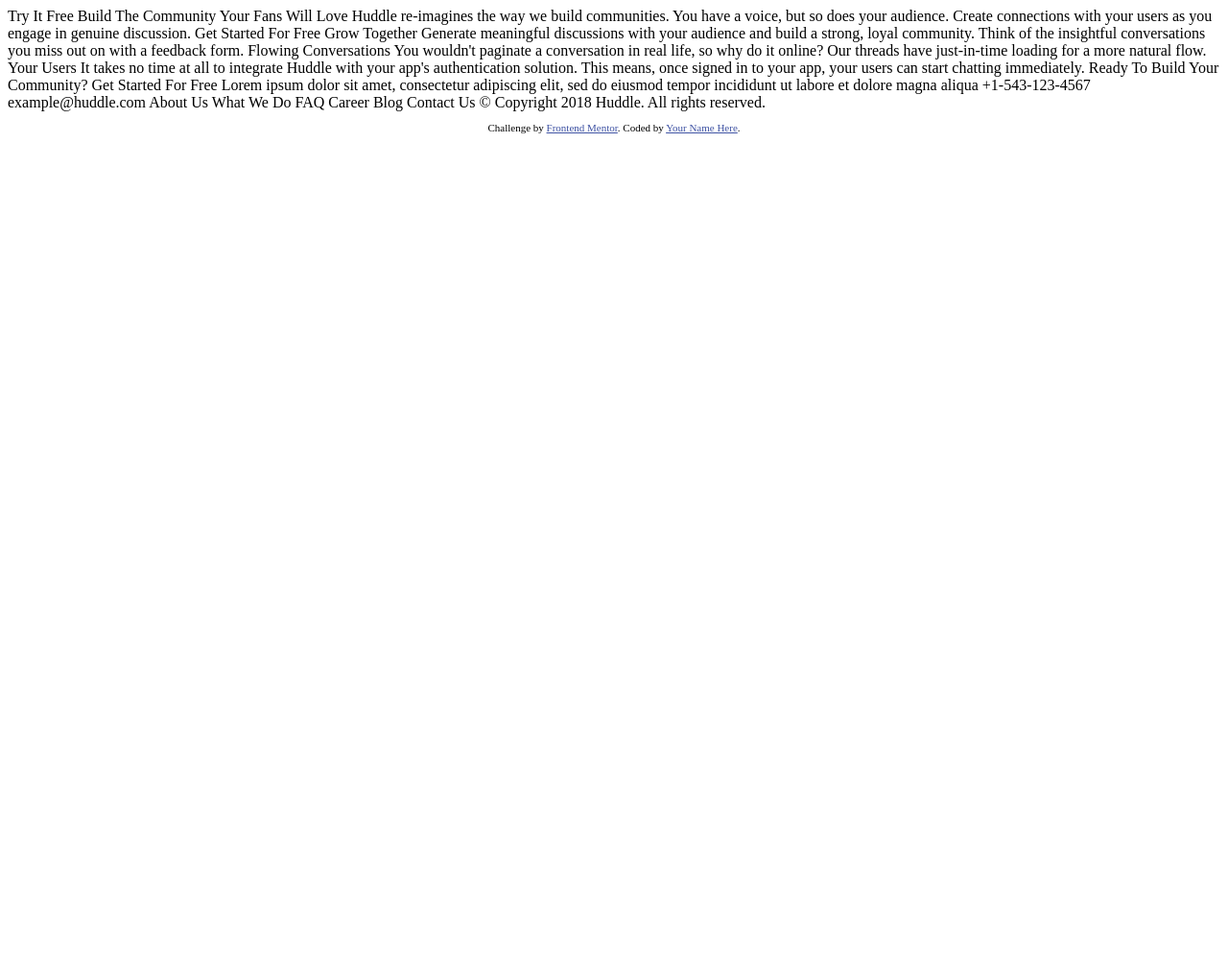
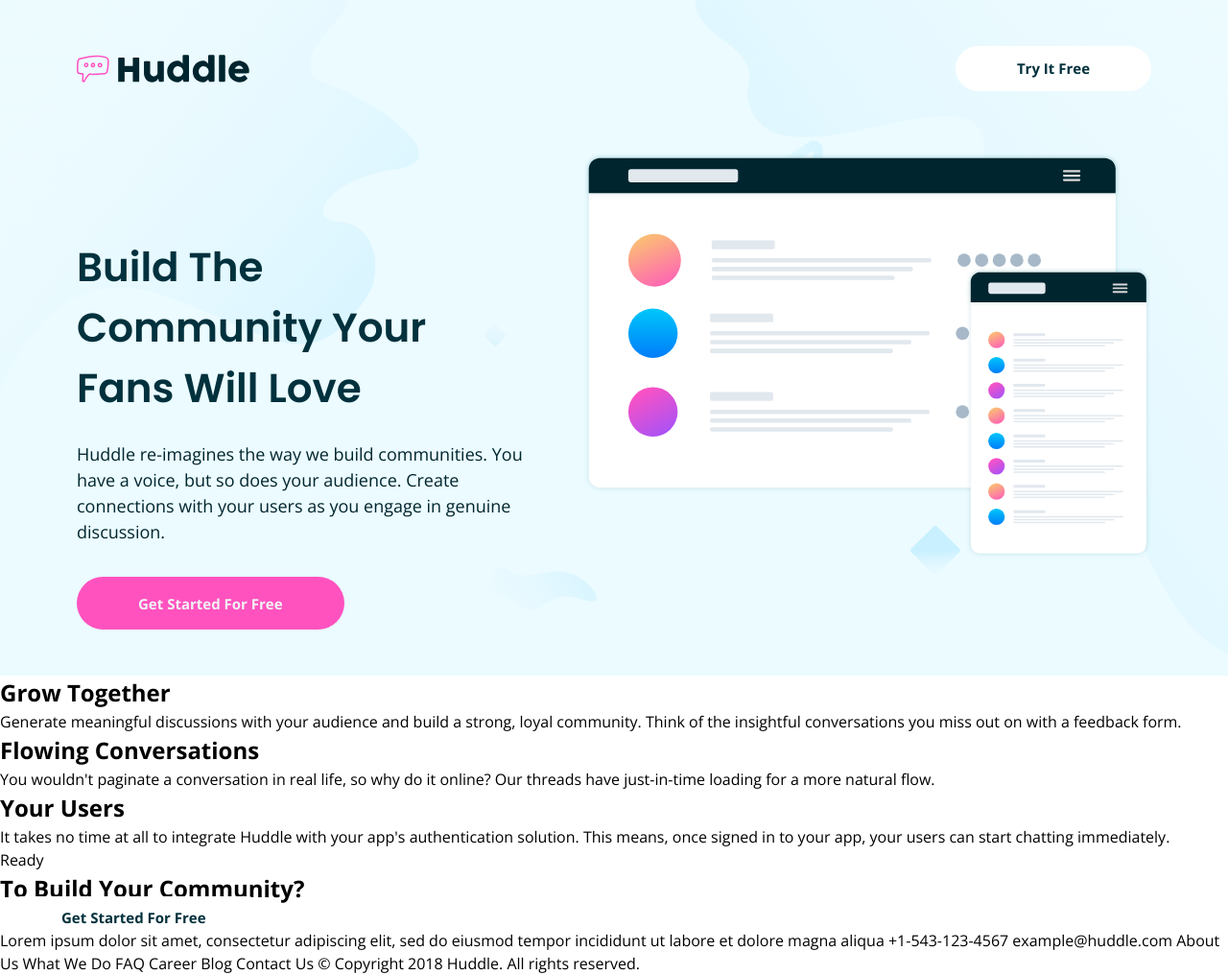
Before and after one commit to VandenBruel-David/huddle-landing-page, a plain HTML site: page index.html in a window 1280 px wide. Shown: the whole page at 96% size. Before the commit the page ends 800 px from the top, so only its background shows below. Drawn offline with nearby package versions, Linux system fonts and the light colour scheme.

Commit message:
made the header

```diff
--- a/index.html
+++ b/index.html
@@ -1,70 +1,86 @@
 <!DOCTYPE html>
 <html lang="en">
   <head>
-  <meta charset="UTF-8">
-  <meta name="viewport" content="width=device-width, initial-scale=1.0"> <!-- displays site properly based on user's device -->
-
-  <link rel="icon" type="image/png" sizes="32x32" href="./images/favicon-32x32.png">
-
-  <title>Frontend Mentor | Huddle landing page with alternating feature blocks</title>
-
-  <!-- Feel free to remove these styles or customise in your own stylesheet 👍 -->
-  <style>
-    .attribution { font-size: 11px; text-align: center; }
-    .attribution a { color: hsl(228, 45%, 44%); }
-  </style>
+    <meta charset="UTF-8" />
+    <meta name="viewport" content="width=device-width, initial-scale=1.0" />
+    <!-- displays site properly based on user's device -->
+    <link rel="stylesheet" href="styles.css" />
+    <link
+      rel="icon"
+      type="image/png"
+      sizes="32x32"
+      href="./images/favicon-32x32.png"
+    />
+    <link rel="preconnect" href="https://fonts.googleapis.com" />
+    <link rel="preconnect" href="https://fonts.gstatic.com" crossorigin />
+    <link
+      href="https://fonts.googleapis.com/css2?family=Open+Sans:wght@400;700&display=swap"
+      rel="stylesheet"
+    />
+    <link rel="preconnect" href="https://fonts.googleapis.com" />
+    <link rel="preconnect" href="https://fonts.gstatic.com" crossorigin />
+    <link
+      href="https://fonts.googleapis.com/css2?family=Poppins:wght@600&display=swap"
+      rel="stylesheet"
+    />
+    <title>
+      Frontend Mentor | Huddle landing page with alternating feature blocks
+    </title>
   </head>
   <body>
+    <header>
+      <div class="nav-bar">
+        <img src="./images/logo.svg" alt="huddle logo" width="180px" />
 
-  Try It Free
+        <a class="nav-button" href="#">Try It Free</a>
+      </div>
+      <div class="hero">
+        <div class="hero-title">
+          <h1>Build The Community Your Fans Will Love</h1>
+          <p class="hero-text">
+            Huddle re-imagines the way we build communities. You have a voice,
+            but so does your audience. Create connections with your users as you
+            engage in genuine discussion.
+          </p>
 
-  Build The Community Your Fans Will Love
-
-  Huddle re-imagines the way we build communities. You have a voice, but so does your audience.
-  Create connections with your users as you engage in genuine discussion.
-
-  Get Started For Free
-
-  Grow Together
-
-  Generate meaningful discussions with your audience and build a strong, loyal community.
-  Think of the insightful conversations you miss out on with a feedback form.
-
-  Flowing Conversations
-
-  You wouldn't paginate a conversation in real life, so why do it online? Our threads
-  have just-in-time loading for a more natural flow.
-
-  Your Users
-
-  It takes no time at all to integrate Huddle with your app's authentication solution.
-  This means, once signed in to your app, your users can start chatting immediately.
-
-  Ready To Build Your Community?
-
-  Get Started For Free
-
-  Lorem ipsum dolor sit amet, consectetur adipiscing elit, sed do eiusmod tempor
-  incididunt ut labore et dolore magna aliqua
-
-  +1-543-123-4567
-  example@huddle.com
-
-  About Us
-  What We Do
-  FAQ
-
-  Career
-  Blog
-  Contact Us
-
-  &copy; Copyright 2018 Huddle. All rights reserved.
-
+          <a class="hero-button" href="#">Get Started For Free</a>
+        </div>
+        <div class="hero-image">
+          <img src="./images/illustration-mockups.svg" width="1700px" />
+        </div>
+      </div>
+    </header>
+    <section>
+      <h2>Grow Together</h2>
+      <p>
+        Generate meaningful discussions with your audience and build a strong,
+        loyal community. Think of the insightful conversations you miss out on
+        with a feedback form.
+      </p>
+    </section>
+    <section>
+      <h2>Flowing Conversations</h2>
+      <p>
+        You wouldn't paginate a conversation in real life, so why do it online?
+        Our threads have just-in-time loading for a more natural flow.
+      </p>
+    </section>
+    <section>
+      <h2>Your Users</h2>
+      <p>
+        It takes no time at all to integrate Huddle with your app's
+        authentication solution. This means, once signed in to your app, your
+        users can start chatting immediately.
+      </p>
+    </section>
+    Ready
+    <h2>To Build Your Community?</h2>
+    <a href="#">Get Started For Free</a>
     <footer>
-    <p class="attribution">
-      Challenge by <a href="https://www.frontendmentor.io?ref=challenge" target="_blank">Frontend Mentor</a>.
-      Coded by <a href="#">Your Name Here</a>.
-    </p>
+      Lorem ipsum dolor sit amet, consectetur adipiscing elit, sed do eiusmod
+      tempor incididunt ut labore et dolore magna aliqua +1-543-123-4567
+      example@huddle.com About Us What We Do FAQ Career Blog Contact Us &copy;
+      Copyright 2018 Huddle. All rights reserved.
     </footer>
   </body>
 </html>
--- /dev/null
+++ b/styles.css
@@ -0,0 +1,130 @@
+/*
+  1. Use a more-intuitive box-sizing model.
+*/
+*,
+*::before,
+*::after {
+  box-sizing: border-box;
+}
+/*
+    2. Remove default margin
+  */
+* {
+  margin: 0;
+}
+/*
+    3. Allow percentage-based heights in the application
+  */
+html,
+body {
+  height: 100%;
+}
+/*
+    Typographic tweaks!
+    4. Add accessible line-height
+    5. Improve text rendering
+  */
+body {
+  line-height: 1.5;
+  -webkit-font-smoothing: antialiased;
+}
+/*
+    6. Improve media defaults
+  */
+img,
+picture,
+video,
+canvas,
+svg {
+  display: block;
+  max-width: 100%;
+}
+/*
+    7. Remove built-in form typography styles
+  */
+input,
+button,
+textarea,
+select {
+  font: inherit;
+}
+/*
+    8. Avoid text overflows
+  */
+p,
+h1,
+h2,
+h3,
+h4,
+h5,
+h6 {
+  overflow-wrap: break-word;
+}
+/*
+    9. Create a root stacking context
+  */
+#root,
+#__next {
+  isolation: isolate;
+}
+
+body {
+  max-width: 1440px;
+  font-family: "Open Sans", sans-serif;
+}
+header {
+  background-image: url(./images/bg-hero-desktop.svg);
+  background-color: hsl(193, 100%, 96%);
+}
+h1 {
+  font-size: 42px;
+  margin-right: 6rem;
+  color: hsl(192, 100%, 12%);
+  font-family: "Poppins", sans-serif;
+}
+.nav-bar {
+  display: flex;
+  justify-content: space-between;
+  align-items: center;
+  padding: 3rem 5rem;
+}
+a,
+.nav-button {
+  text-decoration: none;
+  background-color: white;
+  padding: 0.75rem 4rem;
+  border-radius: 1.5rem;
+  color: hsl(192, 100%, 12%);
+  font-weight: 700;
+  font-size: 15px;
+}
+.hero {
+  display: flex;
+  gap: 2rem;
+  padding: 1rem 5rem;
+  padding-bottom: 4rem;
+}
+.hero-title {
+  padding-top: 5.5rem;
+}
+.hero-text {
+  padding-top: 1.5rem;
+  padding-bottom: 3rem;
+  font-size: 18px;
+  color: hsl(192, 100%, 9%);
+  line-height: 1.7rem;
+  font-weight: 400;
+}
+.hero-image {
+}
+
+.hero-button {
+  padding-top: 1.1rem;
+  padding-bottom: 1.1rem;
+  background-color: hsl(322, 100%, 66%);
+  color: hsl(208, 11%, 95%);
+  border-radius: 2rem;
+}
+.hero-button:hover {
+  opacity: 0.6;
+}
```
Lines whose indentation alone changed are shown as unchanged.
